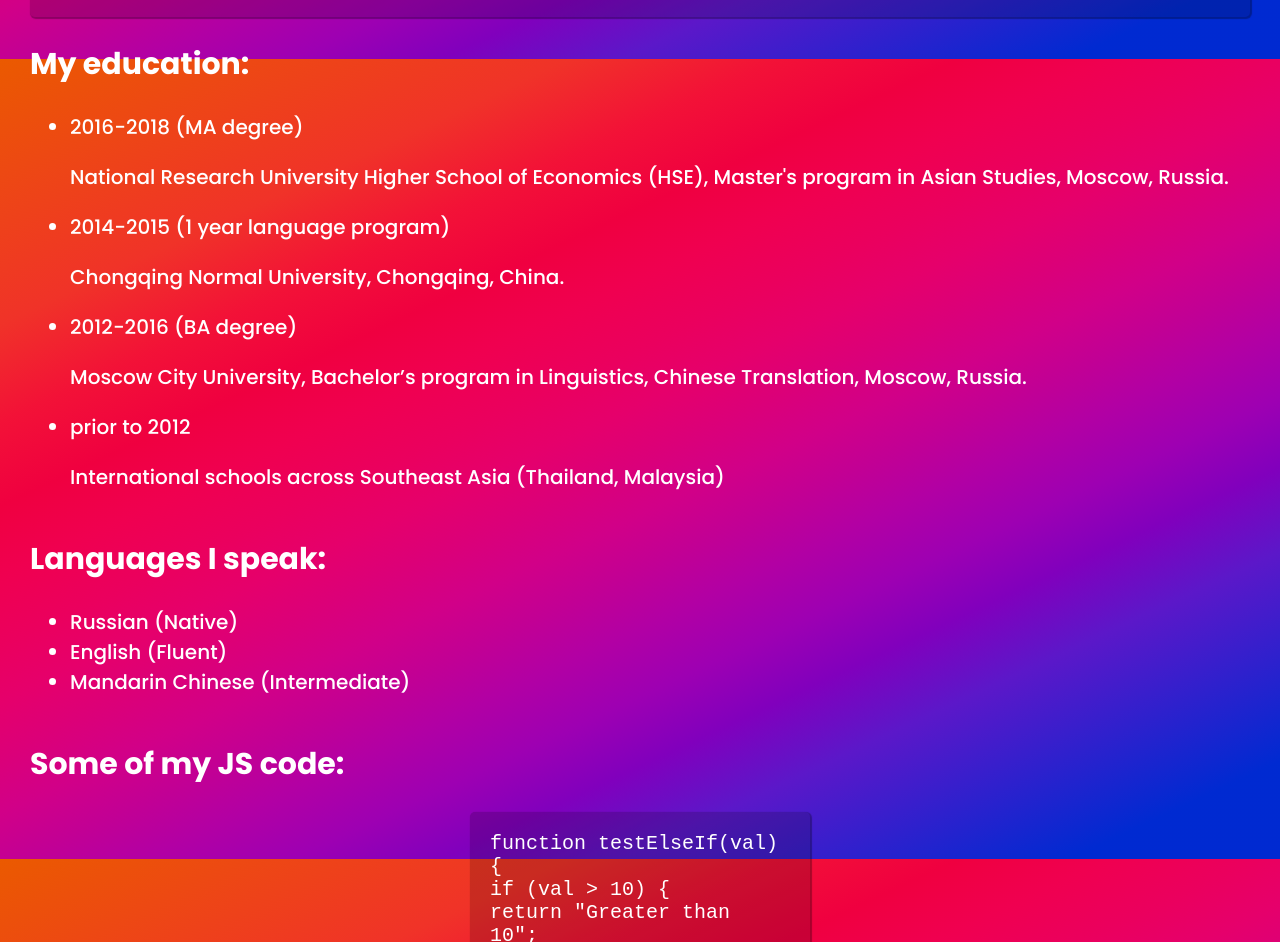
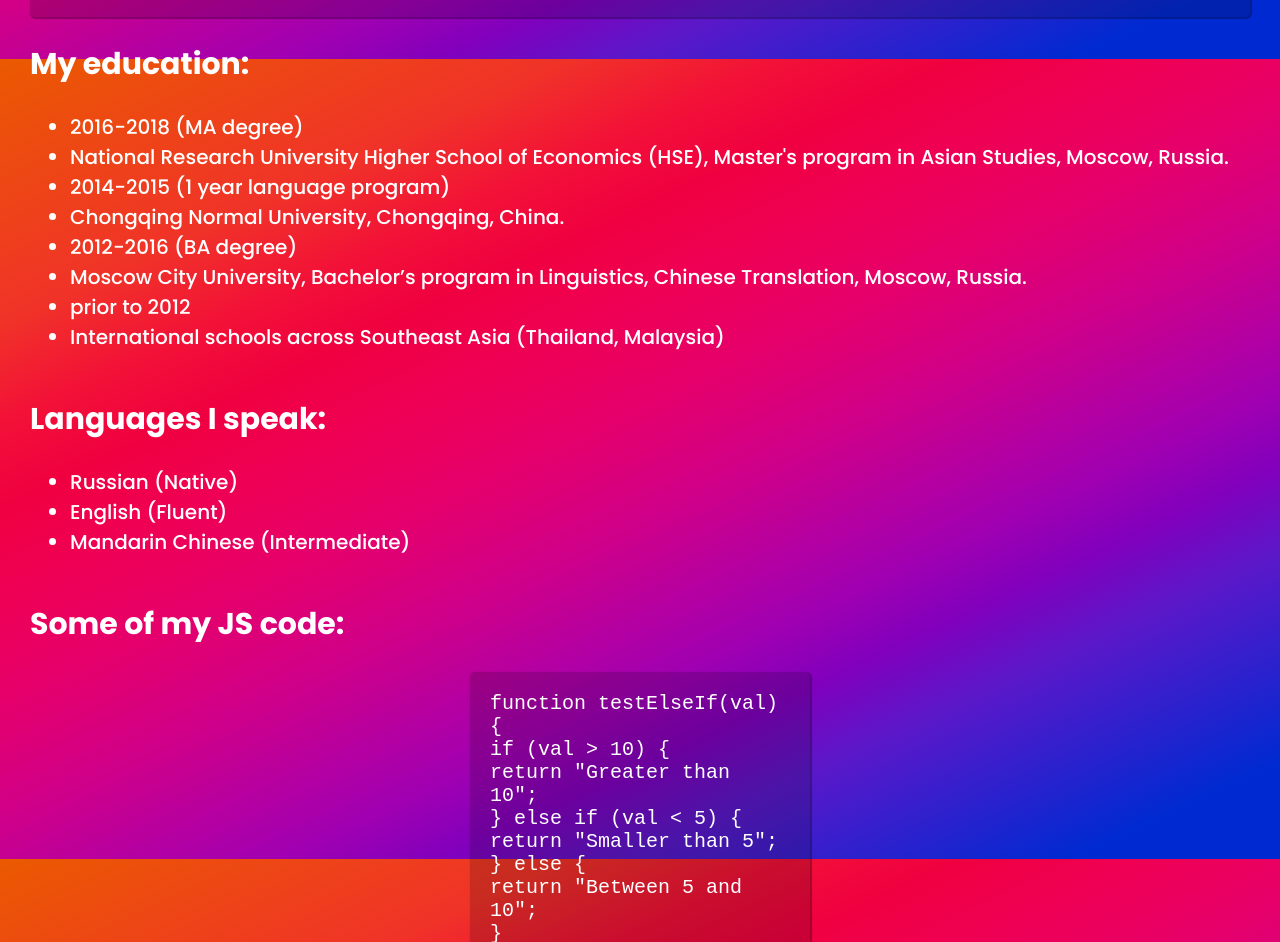
Before and after one commit to Hotimpulse/rsschool-cv, a plain HTML site: page index.html in a window 1280 px wide. Shown: the part 2341-3283 px from the top of the page. Drawn offline with Linux system fonts and the light colour scheme.

Commit message:
fix: run through validity checker successful

```diff
--- a/index.html
+++ b/index.html
@@ -98,18 +98,16 @@
             </section>
             <section class="section" id="education">
                 <h2 class="section-title">My education:</h2>
-                <p class="sub-title">
                     <ul>
                         <li>2016-2018 (MA degree)</li>
-                        <p>National Research University Higher School of Economics (HSE), Master's program in Asian Studies, Moscow, Russia.</p>
+                        <li>National Research University Higher School of Economics (HSE), Master's program in Asian Studies, Moscow, Russia.</li>
                         <li>2014-2015 (1 year language program)</li>
-                        <p>Chongqing Normal University, Chongqing, China.</p>
+                        <li>Chongqing Normal University, Chongqing, China.</li>
                         <li>2012-2016 (BA degree)</li>
-                        <p>Moscow City University, Bachelor’s program in Linguistics, Chinese Translation, Moscow, Russia.</p>
+                        <li>Moscow City University, Bachelor’s program in Linguistics, Chinese Translation, Moscow, Russia.</li>
                         <li>prior to 2012</li>
-                        <p>International schools across Southeast Asia (Thailand, Malaysia)</p>
+                        <li>International schools across Southeast Asia (Thailand, Malaysia)</li>
                     </ul>
-                </p>
             </section>
             <section class="section" id="languages">
                 <h2 class="section-title">Languages I speak:</h2>
@@ -124,19 +122,18 @@
                 <div class="code-box">
                 <code class="js-code">
                     function testElseIf(val) { <br>
-                        if (val > 10) {<br>
-                        return "Greater than 10";<br>
-                      } else if (val < 5) {<br>
-                        return "Smaller than 5";<br>
-                      } else {<br>
-                        return "Between 5 and 10";<br>
-                    }<br>
-                    }<br>
-                    testElseIf(7);<br>
+                        if (val > 10) { <br>
+                        return "Greater than 10"; <br>
+                      } else if (val &lt; 5) { <br>
+                        return "Smaller than 5"; <br>
+                      } else { <br>
+                        return "Between 5 and 10"; <br>
+                    } <br>
+                    } <br>
+                    testElseIf(7); <br>
                 </code>
                 </div>
             </section>
-        </div>
     </main>
     <footer>
         <div class="container-footer">
@@ -147,5 +144,6 @@
             </a>
         </div>
     </footer>
+    </div>
 </body>
 </html>
```
